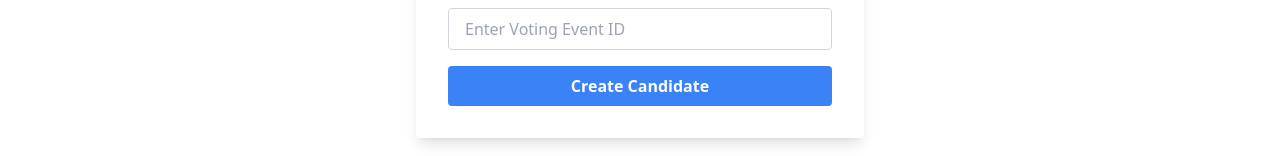
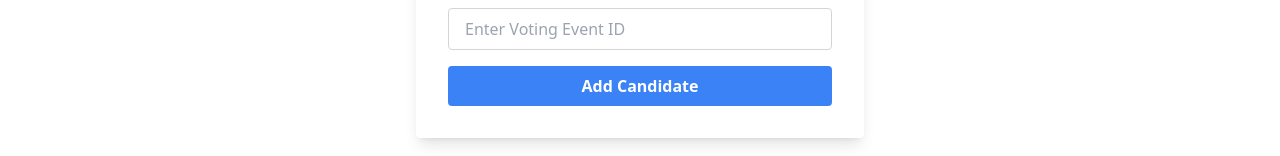
Before and after one commit to juma-cell/online-voting-app, a React (Create React App) app in the folder frontend/: page /candidates in a window 1280 px wide. Shown: the part 598-754 px from the top of the page. Built offline with nearby package versions, Linux system fonts and the light colour scheme; no server answers.

Commit message:
candidates done

```diff
--- a/frontend/src/Pages/AddCandidate.js
+++ b/frontend/src/Pages/AddCandidate.js
@@ -4,7 +4,7 @@ import { VoteContext } from '../Context/VoteContext';
 
 function AddCandidate() {
   const { current_user } = useContext(AuthContext);
-  const { Addcandidate } = useContext(VoteContext);
+  const {addCandidate} = useContext(VoteContext);
 
   const [role, setRole] = useState('');
   const [userName, setUserName] = useState('');
@@ -14,7 +14,7 @@ function AddCandidate() {
   const handleSubmit = (e) => {
     e.preventDefault();
     if (current_user && current_user.id) {
-        Addcandidate(role, userName, user_vote_id, voting_event_id, current_user.id);
+      addCandidate(role, userName, user_vote_id, voting_event_id, current_user.id);
     } else {
       console.error("User ID is not available.");
     }
@@ -81,7 +81,7 @@ function AddCandidate() {
             type="submit"
             className="w-full bg-blue-500 text-white font-bold py-2 px-4 rounded focus:outline-none focus:shadow-outline hover:bg-blue-600"
           >
-            Create Candidate
+            Add Candidate
           </button>
         </form>
       </div>
```
Also changed, not shown: 2 other files (tests, documents, lock files or other folders).
